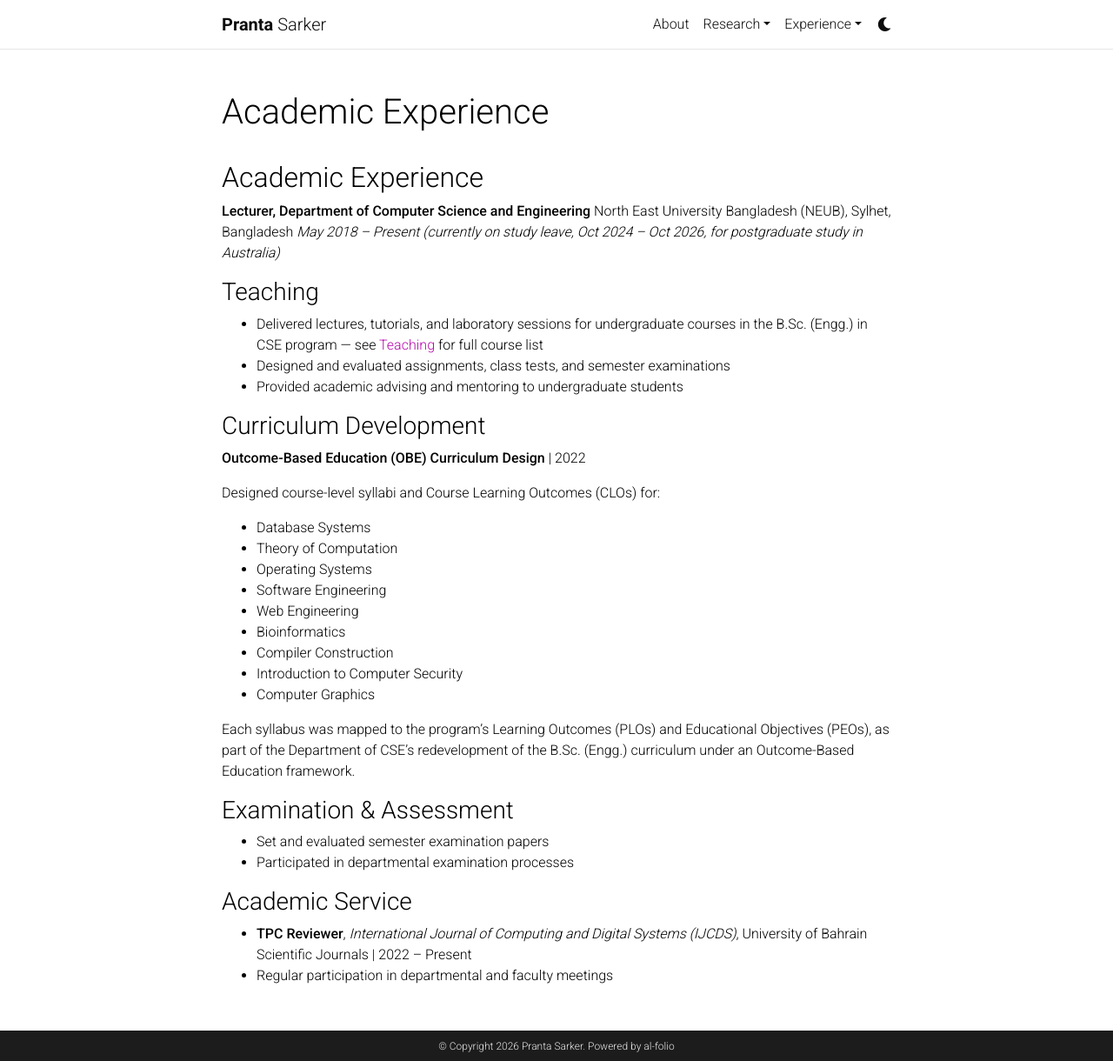
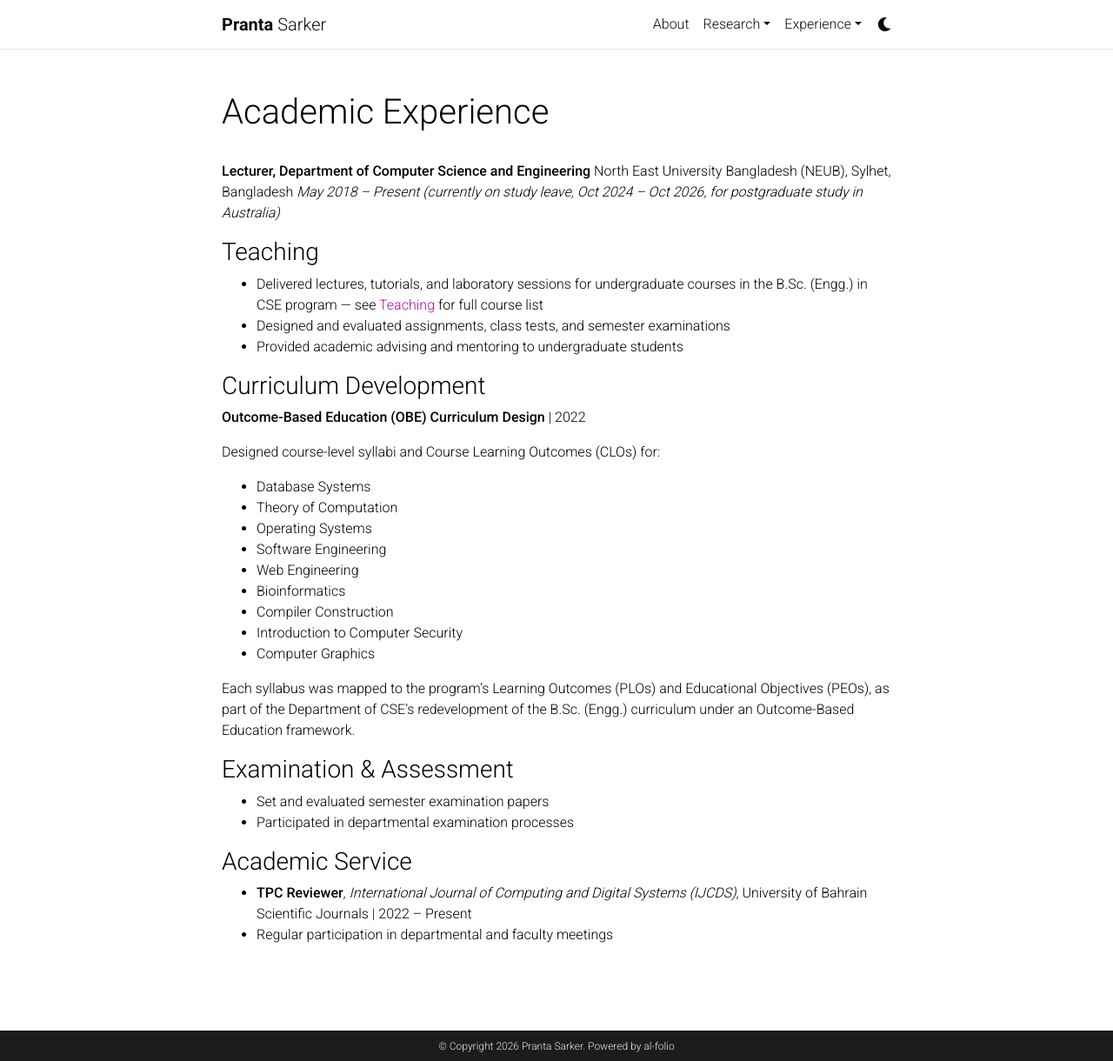
Before and after one commit to psarkerbd/psarkerbd.github.io, a Jekyll site: the page built from _pages/academic_experience.md, in a window 1280 px wide and 1220 px high. Shown: the whole window at 87% size. Built offline with Jekyll 4.4.1, drawn with Linux system fonts in a browser that asks for light colours; comment, search, counter and statistics services are not loaded; a style sheet for code colours, icons or effects is not loaded.

Commit message:
Update academic_experience.md

```diff
--- a/_pages/academic_experience.md
+++ b/_pages/academic_experience.md
@@ -6,8 +6,6 @@ description:
 nav: false
 nav_order:
 ---
-
-## Academic Experience
 
 **Lecturer, Department of Computer Science and Engineering**
 North East University Bangladesh (NEUB), Sylhet, Bangladesh
```
